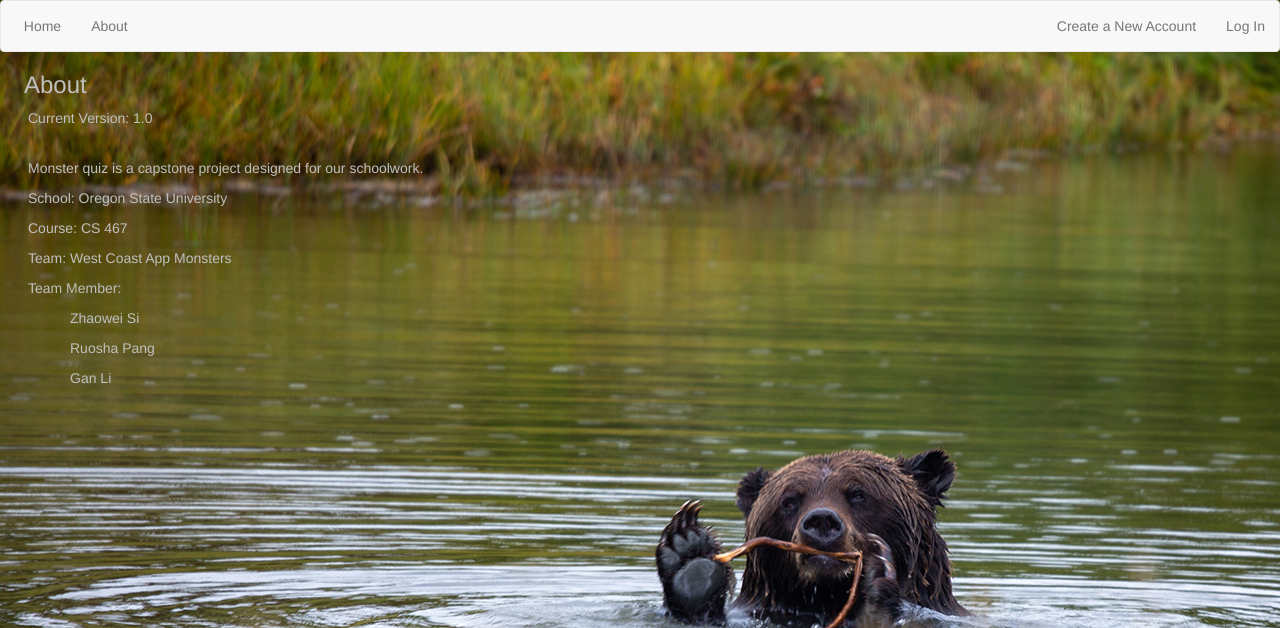
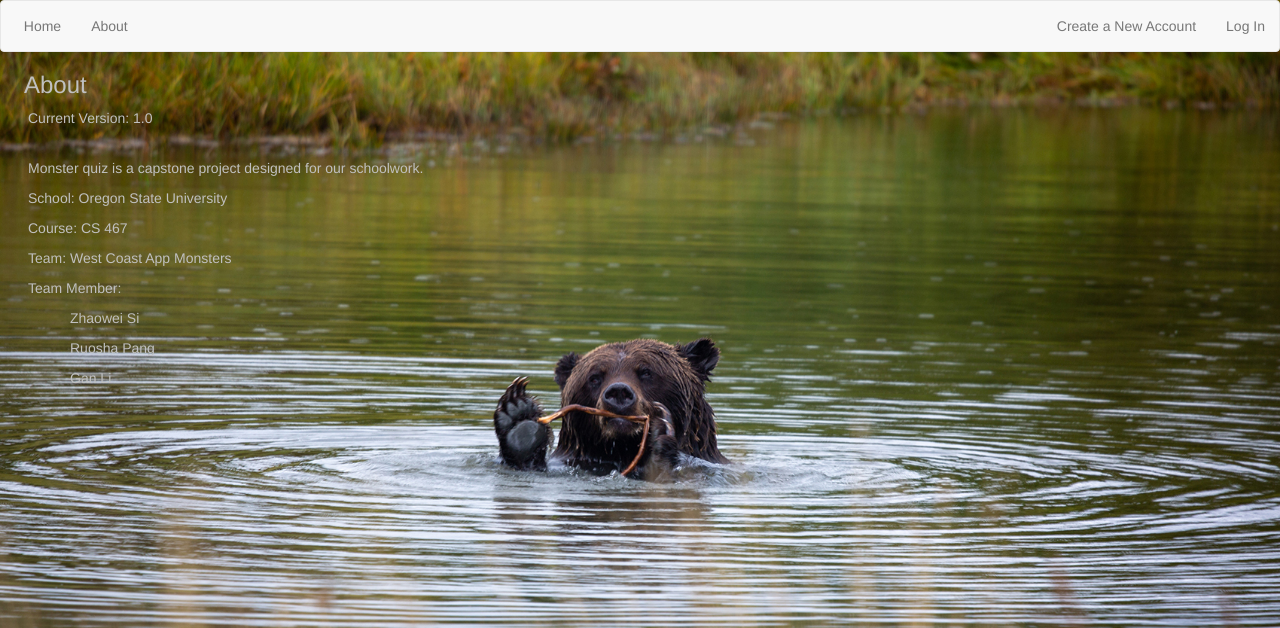
Before and after one commit to williamgl/CapstoneInFlask, a Flask app: page /about in a window 1280 px wide. Shown: the top 628 px of the page. Run offline with Flask 2, Linux system fonts and the light colour scheme; some libraries are stand-ins or nearby versions.

Commit message:
Added background image style for about.j2

```diff
--- a/templates/about.j2
+++ b/templates/about.j2
@@ -5,7 +5,10 @@
         <style>
         body
         {
-        background-image:url({{url_for('static',filename='background3.jpg')}})
+        background-image:url({{url_for('static',filename='background3.jpg')}});
+        height: 100%;
+        background-repeat: no-repeat;
+        background-size: cover
         }
         </style>
     </head>
```
Also changed, not shown: 1 other file.
